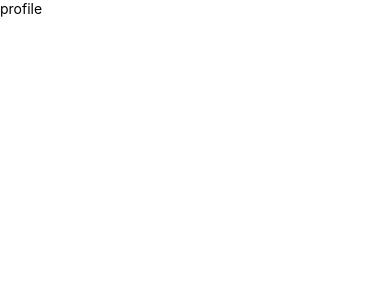
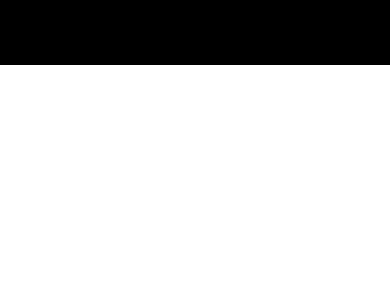
Before and after one commit to shoki61/hunt-app-assignment, a React Native app: screen / in a window 390 px wide. Shown: the top 300 px of the page. Built offline with nearby package versions, Linux system fonts and the light colour scheme.

Commit message:
create nav bar component

```diff
--- a/package.json
+++ b/package.json
@@ -11,7 +11,8 @@
   },
   "dependencies": {
     "react": "17.0.1",
-    "react-native": "0.64.0"
+    "react-native": "0.64.0",
+    "react-native-scalable-image": "^1.1.0"
   },
   "devDependencies": {
     "@babel/core": "^7.14.0",
--- /dev/null
+++ b/src/components/NavBar/NavBar.js
@@ -0,0 +1,12 @@
+import React from 'react';
+import { View, Text } from 'react-native';
+
+import styles from './style';
+
+const NavBar = () => (
+    <View style={styles.navBar}>
+
+    </View>
+);
+
+export default NavBar;
--- /dev/null
+++ b/src/components/NavBar/style.js
@@ -0,0 +1,13 @@
+import { StyleSheet } from 'react-native';
+
+
+const styles = StyleSheet.create({
+    navBar:{
+        backgroundColor: '#000',
+        width: '100%',
+        height: 65,
+
+    }
+});
+
+export default styles;
--- a/src/containers/Profile/Profile.js
+++ b/src/containers/Profile/Profile.js
@@ -1,12 +1,13 @@
 import React from 'react';
 import {View, Text} from 'react-native';
 
-import styles from '../Profile/style.js';
+import NavBar from '../../components/NavBar/NavBar';
+import styles from './style';
 
 const Profile = () => {
     return (
         <View>
-            <Text>profile</Text>
+            <NavBar/>
         </View>
     );
 };
```
Also changed, not shown: 1 other file (tests, documents, lock files or other folders).
